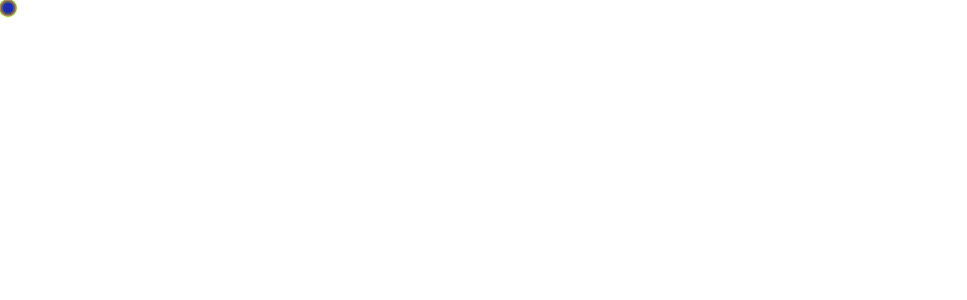
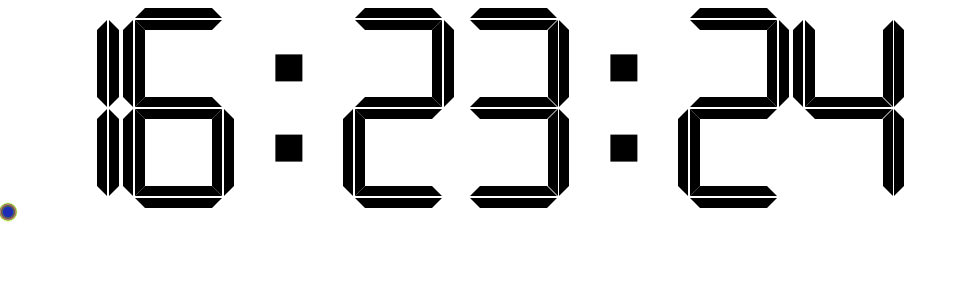
Before and after one commit to YeHanWei/my-vue-ui, a Vue app: page /clock in a window 1280 px wide. Shown: the top 300 px of the page, without its empty margins (0-967 px from the left). Built offline with nearby package versions, Linux system fonts and the light colour scheme.

Commit message:
新增电子时钟组件my-clock

```diff
--- a/package.json
+++ b/package.json
@@ -1,6 +1,6 @@
 {
   "name": "@heavy_leaf/my-vue-ui",
-  "version": "0.2.1",
+  "version": "0.2.2",
   "main": "./dist/my-vue-ui.common.js",
   "scripts": {
     "serve": "vue-cli-service serve",
--- /dev/null
+++ b/package/my-clock/index.js
@@ -0,0 +1,7 @@
+import Clock from './src/main.vue'
+
+Clock.install = function(Vue) {
+    Vue.component(Clock.name, Clock)
+}
+
+export default Clock
--- /dev/null
+++ b/package/my-clock/src/main.vue
@@ -0,0 +1,82 @@
+<template>
+    <div>
+        <number :width="width" :value="time0"></number>
+        <span>&nbsp;</span>
+        <number :width="width" :value="time1"></number>
+        <div class="colon">
+            <span></span>
+            <span></span>
+        </div>
+        <number :width="width" :value="time2"></number>
+        <span>&nbsp;</span>
+        <number :width="width" :value="time3"></number>
+        <div class="colon">
+            <span></span>
+            <span></span>
+        </div>
+        <number :width="width" :value="time4"></number>
+        <span>&nbsp;</span>
+        <number :width="width" :value="time5"></number>
+    </div>
+</template>
+
+<script>
+import $ from 'jquery'
+import number from './number.vue'
+export default {
+    name: 'my-clock',
+    components: {number},
+    props: {
+        height: {
+            type: Number,
+            default: 40
+        }
+    },
+    data() {
+        return {
+            width: (this.height - 4) * 10 / 18,
+            time0: Math.floor(parseInt((new Date()).getHours()) / 10),
+            time1: parseInt((new Date()).getHours()) % 10,
+            time2: Math.floor(parseInt((new Date()).getMinutes()) / 10),
+            time3: parseInt((new Date()).getMinutes()) % 10,
+            time4: Math.floor(parseInt((new Date()).getSeconds()) / 10),
+            time5: parseInt((new Date()).getSeconds()) % 10
+        }
+    },
+    mounted() {
+        $('.colon').css({'height': this.height + 'px', 'width': this.width + 'px'})
+        $('.colon span').css({'width': this.width / 4 + 'px', 'height': this.width / 4 + 'px'})
+        setInterval(()=>{
+            let date = new Date()
+            this.time0 = Math.floor(parseInt(date.getHours()) / 10)
+            this.time1 = parseInt(date.getHours()) % 10
+            this.time2 = Math.floor(parseInt(date.getMinutes()) / 10)
+            this.time3 = parseInt(date.getMinutes()) % 10
+            this.time4 = Math.floor(parseInt(date.getSeconds()) / 10)
+            this.time5 = parseInt(date.getSeconds()) % 10
+        }, 1000)
+    }
+}
+</script>
+
+<style lang="scss" scoped>
+.colon{
+    position: relative;
+    display: inline-block;
+    span{
+        position: absolute;
+        left: 50%;
+        width: 5px;
+        height: 5px;
+        background: black;
+        &:nth-child(1){
+            top: 30%;
+            transform: translate(-50%, -50%);
+        }
+        &:nth-child(2){
+            bottom: 30%;
+            transform: translate(-50%, 50%);
+        }
+    }
+}
+</style>
--- /dev/null
+++ b/package/my-clock/src/number.vue
@@ -0,0 +1,177 @@
+<template>
+    <div class="num">
+        <div class="a" :class="{active: active[0], inactive: !active[0]}">
+            <div class="aLeft"></div>
+            <div class="aRight"></div>
+        </div>
+        <div class="b" :class="{active: active[1], inactive: !active[1]}">
+            <div class="bTop"></div>
+            <div class="bBottom"></div>
+        </div>
+        <div class="c" :class="{active: active[2], inactive: !active[2]}">
+            <div class="cLeft"></div>
+            <div class="cRight"></div>
+        </div>
+        <div class="d" :class="{active: active[3], inactive: !active[3]}">
+            <div class="dLeft"></div>
+            <div class="dRight"></div>
+        </div>
+        <div class="e" :class="{active: active[4], inactive: !active[4]}">
+            <div class="eTop"></div>
+            <div class="eBottom"></div>
+        </div>
+        <div class="f" :class="{active: active[5], inactive: !active[5]}">
+            <div class="fLeft"></div>
+            <div class="fRight"></div>
+        </div>
+        <div class="g" :class="{active: active[6], inactive: !active[6]}">
+            <div class="gTop"></div>
+            <div class="gBottom"></div>
+        </div>
+    </div>
+</template>
+
+<script>
+import $ from 'jquery'
+export default {
+    name: 'number',
+    props: {
+        width: {
+            type: Number,
+            default: 20
+        },
+        value: {
+            type: Number,
+            default: 2
+        }
+    },
+    data() {
+        return {
+            active: [1, 1, 1, 1, 1, 1, 1]
+        }
+    },
+    watch: {
+        value: function() {
+            this.setValue();
+        }
+    },
+    methods: {
+        setValue() {
+            switch(this.value) {
+                case 0:
+                    this.active = [1, 1, 1, 1, 1, 1, 0];
+                    break;
+                case 1:
+                    this.active = [0, 0, 1, 1, 0, 0, 0];
+                    break;
+                case 2:
+                    this.active = [0, 1, 1, 0, 1, 1, 1];
+                    break;
+                case 3:
+                    this.active = [0, 1, 1, 1, 1, 0, 1];
+                    break;
+                case 4:
+                    this.active = [1, 0, 1, 1, 0, 0, 1];
+                    break;
+                case 5:
+                    this.active = [1, 1, 0, 1, 1, 0, 1];
+                    break;
+                case 6:
+                    this.active = [1, 1, 0, 1, 1, 1, 1];
+                    break;
+                case 7:
+                    this.active = [0, 1, 1, 1, 0, 0, 0];
+                    break;
+                case 8:
+                    this.active = [1, 1, 1, 1, 1, 1, 1];
+                    break;
+                case 9:
+                    this.active = [1, 1, 1, 1, 1, 0, 1];
+                    break;
+                default:
+                    this.active = [0, 1, 1, 1, 1, 0, 0];
+                    break;
+            }
+        }
+    },
+    mounted() {
+        let borderWidth = this.width / 10
+        // 设置尺寸
+        $('.num').css({'width': this.width + 2 + 'px', 'height': 18 * borderWidth + 4 + 'px'})
+        $('.a, .c, .d, .f').css({'width': 2 * borderWidth + 'px', 'height': 8 * borderWidth + 'px'})
+        $('.b, .e, .g').css({'width': 8 * borderWidth + 'px', 'height': 2 * borderWidth + 'px'})
+        $('.aLeft, .aRight, .cLeft, .cRight, .dLeft, .dRight, .fLeft, .fRight').css({'height': 8 * borderWidth + 'px'})
+        $('.bTop, .bBottom, .eTop, .eBottom, .gTop, .gBottom').css({'width': 8 * borderWidth + 'px'})
+        // 设置定位
+        $('.a').css({'top': borderWidth + 1 + 'px', 'left': '0'})
+        $('.b').css({'top': '0', 'left': borderWidth + 1 + 'px'})
+        $('.c').css({'top': borderWidth + 1 + 'px', 'right': '0'})
+        $('.d').css({'bottom': borderWidth + 1 +'px', 'right': '0'})
+        $('.e').css({'bottom': '0', 'left': borderWidth + 1 + 'px'})
+        $('.f').css({'bottom': borderWidth + 1 + 'px', 'left': '0'})
+        $('.g').css({'top':  8 * borderWidth + 2 + 'px', 'left': borderWidth + 1 + 'px'})
+        // 设置边框
+        $('.aLeft, .cLeft, .dLeft, .fLeft').css({
+            'border': borderWidth + 'px solid black',
+            'border-left': '0',
+            'border-top-color': 'transparent',
+            'border-bottom-color': 'transparent'
+        })
+        $('.aRight, .cRight, .dRight, .fRight').css({
+            'border': borderWidth + 'px solid black',
+            'border-right': '0',
+            'border-top-color': 'transparent',
+            'border-bottom-color': 'transparent'
+        })
+        $('.bTop, .eTop, .gTop').css({
+            'border': borderWidth + 'px solid black',
+            'border-top': '0',
+            'border-left-color': 'transparent',
+            'border-right-color': 'transparent'
+        })
+        $('.bBottom, .eBottom, .gBottom').css({
+            'border': borderWidth + 'px solid black',
+            'border-bottom': '0',
+            'border-left-color': 'transparent',
+            'border-right-color': 'transparent'
+        })
+        this.setValue();
+    }
+}
+</script>
+
+<style lang="scss" scoped>
+div{
+    margin: 0;
+    padding: 0;
+    display: inline-block;
+}
+.num{
+    position: relative;
+}
+.a,.b,.c,.d,.e,.f,.g{
+    position: absolute;
+    div{
+        position: absolute;
+        box-sizing: border-box;
+    }
+}
+.aLeft, .cLeft, .dLeft, .fLeft{
+    left: 0;
+}
+.aRight, .cRight, .dRight, .fRight{
+    right: 0;
+}
+.bTop, .eTop, .gTop{
+    top: 0;
+}
+.bBottom, .eBottom, .gBottom{
+    bottom: 0;
+}
+.active{
+    opacity: 1;
+}
+.inactive{
+    opacity: 0;
+}
+</style>
--- a/src/App.vue
+++ b/src/App.vue
@@ -2,20 +2,14 @@
   <div id="app">
     <router-view/>
     <my-follow-mouse :amount="10" :sizeInterval="1" :timeInterval="40" :minSize="10"></my-follow-mouse>
-    <my-click-pop-text :textArray="textArray"></my-click-pop-text>
+    <my-click-pop-text></my-click-pop-text>
   </div>
 </template>
 
 <script>
 
 export default {
-  name: 'app',
-  data() {
-    return {
-      textArray: ['hello', 'hi', 'good', 'nice', 'beautiful'],
-      value: true
-    }
-  }
+  name: 'app'
 }
 </script>
 
--- /dev/null
+++ b/src/pages/clock.vue
@@ -0,0 +1,13 @@
+<template>
+    <my-clock :height="200"></my-clock>
+</template>
+
+<script>
+export default {
+    name: 'clock'
+}
+</script>
+
+<style scoped>
+
+</style>
--- a/src/pages/home.vue
+++ b/src/pages/home.vue
@@ -5,6 +5,7 @@
         <router-link to="/iswitch">my-switch</router-link>
         <router-link to="/number-box-btn">my-number-box-btn</router-link>
         <router-link to="/panel">my-panel</router-link>
+        <router-link to="/clock">my-clock</router-link>
     </div>
 </template>
 
--- a/src/pages/panel.vue
+++ b/src/pages/panel.vue
@@ -4,7 +4,7 @@
         :bodyBackgroundColor="'blue'"
         :borderRadius="'2px'"
         :collapse="true"
-        :canCollapse="false">
+        :canCollapse="true">
         <template v-slot:header>
             <span>title</span>
         </template>
--- a/src/router/index.js
+++ b/src/router/index.js
@@ -6,6 +6,7 @@ import FiguresPlay from '../pages/figures-play.vue'
 import Switch from '../pages/iswitch.vue'
 import NumberBoxBtn from '../pages/number-box-btn.vue'
 import Panel from '../pages/panel.vue'
+import Clock from '../pages/clock.vue'
 
 Vue.use(VueRouter)
 
@@ -41,6 +42,11 @@ export default new VueRouter({
         path: '/panel',
         name: 'panel',
         component: Panel
+      },
+      {
+        path: '/clock',
+        name: 'clock',
+        component: Clock
       }
     ]
 })
```
Also changed, not shown: doc/my-clock.md (added, +13 -0 lines), package/index.js (+5 -2 lines), 1 other file (tests, documents, lock files or other folders).
